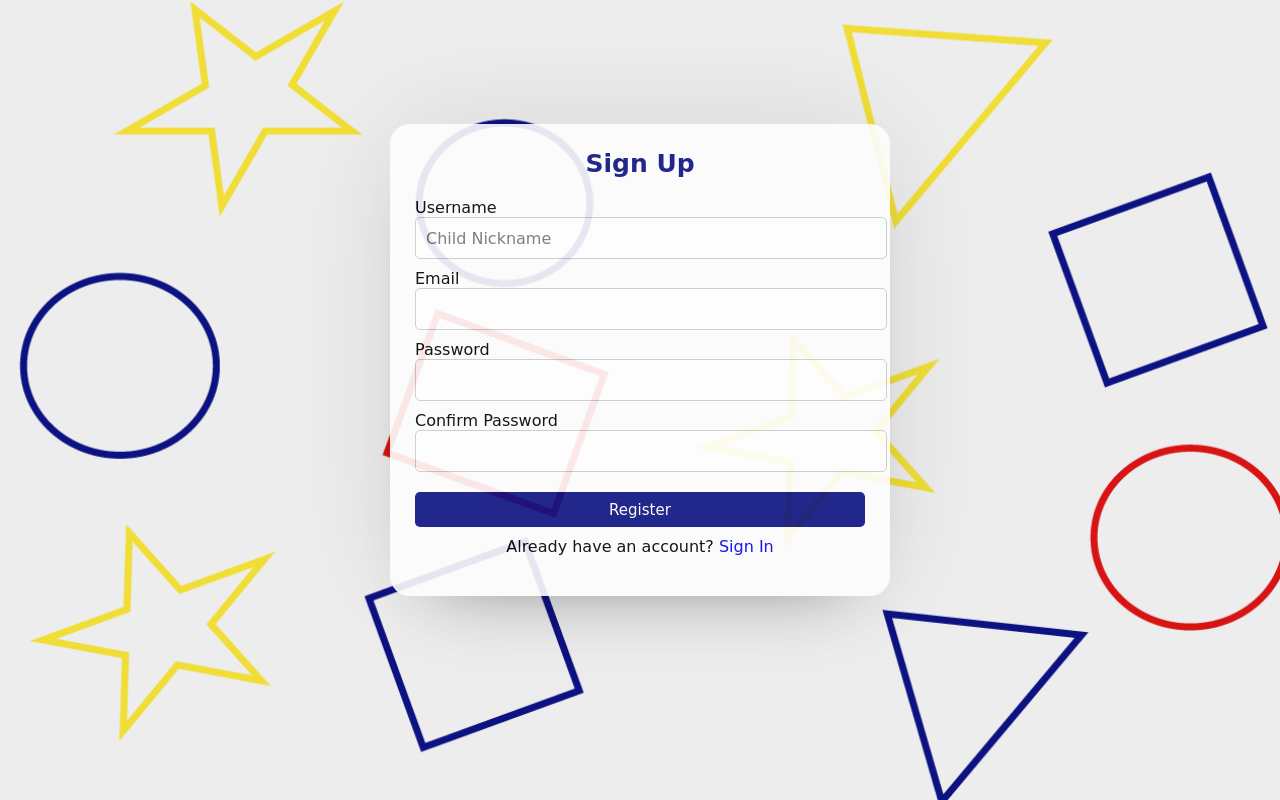
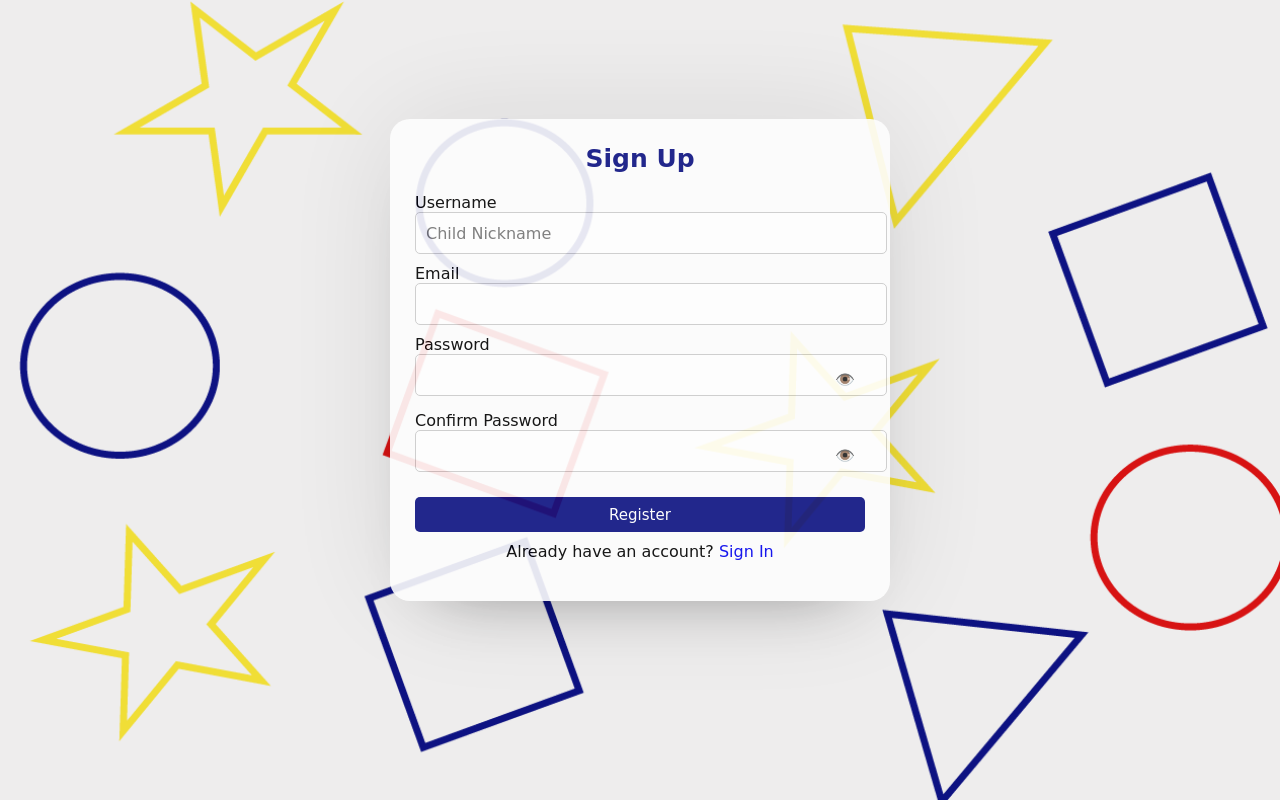
Before and after one commit to Drian96/Tagalog-E-Aral, a PHP site: page /login/register.php in a window 1280 px wide. Run offline with PHP 8.4, Linux system fonts and the light colour scheme.

Commit message:
register.php

```diff
--- /dev/null
+++ b/login/head.php
@@ -0,0 +1,9 @@
+<!DOCTYPE html>
+<html lang="en">
+<head>
+    <meta charset="UTF-8">
+    <meta name="viewport" content="width=device-width, initial-scale=1.0">
+    <title>Login</title>
+    <link rel="stylesheet" href="login.css">
+    <link rel="icon" type="image" href="../image/Tagalog.png">
+</head>
--- a/css/login.css
+++ b/login/login.css
@@ -94,3 +94,19 @@ body{
     width: 250px;
     height: auto;
 }
+
+/*register*/
+.field {
+    position: relative;
+}
+.toggle-password {
+    position: absolute;
+    right: 10px;
+    top: 35px;
+    cursor: pointer;
+}
+.validation-warning {
+    color: red;
+    font-size: 12px;
+    margin-top: 5px;
+}
--- a/login/register.php
+++ b/login/register.php
@@ -1,11 +1,4 @@
-<!DOCTYPE html>
-<html lang="en">
-<head>
-    <meta charset="UTF-8">
-    <meta name="viewport" content="width=device-width, initial-scale=1.0">
-    <title>Register</title>
-    <link rel="stylesheet" href="../css/login.css">
-</head>
+<?php include ('head.php')?>
 
 <body>
 
@@ -66,7 +59,7 @@
         ?>
 
         <header>Sign Up</header>
-        <form action="" method="post">
+        <form action="" method="post" id="registrationForm">
             <div class="field input">
                 <label for="username">Username</label>
                 <input type="text" name="username" id="username" autocomplete="off" required placeholder="Child Nickname">
@@ -80,11 +73,15 @@
             <div class="field input">
                 <label for="password">Password</label>
                 <input type="password" name="password" id="password" autocomplete="off" required>
+                <span class="toggle-password" onclick="togglePassword('password')">👁️</span>
+                <div id="password-warning" class="validation-warning"></div> <!-- Real-time validation -->
             </div>
 
             <div class="field input">
                 <label for="confirm_password">Confirm Password</label>
                 <input type="password" name="confirm_password" id="confirm_password" autocomplete="off" required>
+                <span class="toggle-password" onclick="togglePassword('confirm_password')">👁️</span>
+                <div id="confirm-password-warning" class="validation-warning"></div> <!-- Real-time match warning -->
             </div>
 
             <div class="field">
@@ -100,5 +97,7 @@
 
     </div>
 
+    <script src="login.js"></script>
+
 </body>
 </html>
```
Also changed, not shown: login/edit.php (+2 -9 lines), login/editAdmin.php (+3 -10 lines), login/login.js (added, +41 -0 lines), login/login.php (+2 -12 lines), user/assessment/startA.php (added, +11 -0 lines), user/assessment/assessment.php (added).
